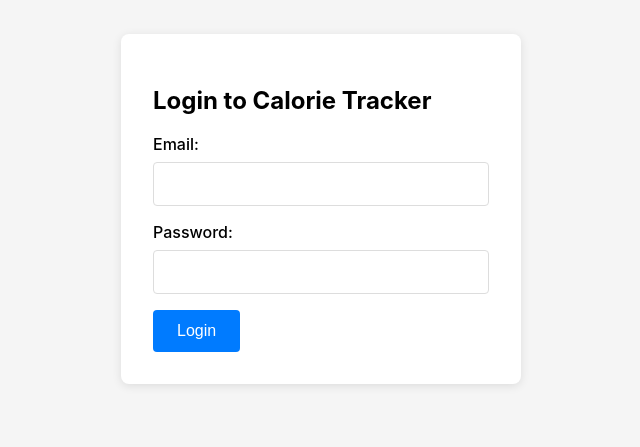
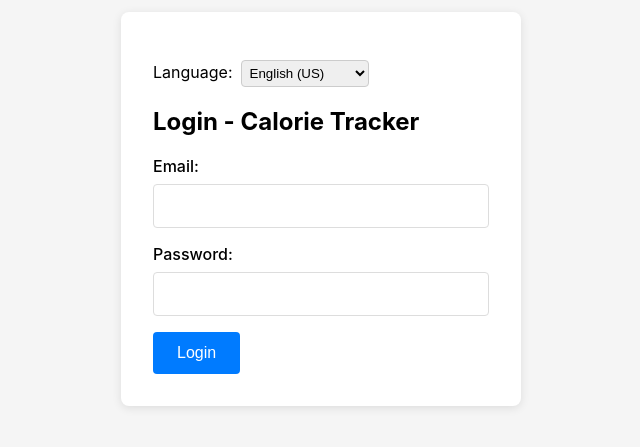
Before and after one commit to ypeskov/kkal-tracker, a React (Vite) app in the folder web/: page / in a window 1280 px wide. Shown: the part 191-638 px from the top of the page, without its empty margins (319-959 px from the left). Built offline with nearby package versions, Linux system fonts and the light colour scheme.

Commit message:
add i18n to client

```diff
--- a/web/package.json
+++ b/web/package.json
@@ -12,8 +12,11 @@
   "dependencies": {
     "@tanstack/react-query": "^5.62.7",
     "@tanstack/react-router": "^1.87.0",
+    "i18next": "^25.5.2",
+    "i18next-browser-languagedetector": "^8.2.0",
     "react": "^18.3.1",
-    "react-dom": "^18.3.1"
+    "react-dom": "^18.3.1",
+    "react-i18next": "^15.7.3"
   },
   "devDependencies": {
     "@eslint/js": "^9.15.0",
--- a/web/src/App.tsx
+++ b/web/src/App.tsx
@@ -1,5 +1,6 @@
 import { useState, useEffect } from 'react'
 import { useQuery } from '@tanstack/react-query'
+import { useTranslation } from 'react-i18next'
 import Login from './components/Login'
 import Dashboard from './components/Dashboard'
 import { authService } from './api/auth'
@@ -11,6 +12,7 @@ interface User {
 }
 
 function App() {
+  const { t } = useTranslation()
   const [isAuthenticated, setIsAuthenticated] = useState(false)
   const [isInitializing, setIsInitializing] = useState(true)
 
@@ -44,7 +46,7 @@ function App() {
   }
 
   if (isInitializing || isLoading) {
-    return <div>Loading...</div>
+    return <div>{t('common.loading')}</div>
   }
 
   return (
--- a/web/src/components/Dashboard.tsx
+++ b/web/src/components/Dashboard.tsx
@@ -1,6 +1,8 @@
 import { useQuery, useMutation, useQueryClient } from '@tanstack/react-query'
 import { useState } from 'react'
+import { useTranslation } from 'react-i18next'
 import { calorieService } from '../api/calories'
+import LanguageSwitcher from './LanguageSwitcher'
 
 interface User {
   id: number
@@ -13,6 +15,7 @@ interface DashboardProps {
 }
 
 export default function Dashboard({ user, onLogout }: DashboardProps) {
+  const { t } = useTranslation()
   const [food, setFood] = useState('')
   const [calories, setCalories] = useState('')
   const queryClient = useQueryClient()
@@ -42,25 +45,26 @@ export default function Dashboard({ user, onLogout }: DashboardProps) {
 
   return (
     <div className="dashboard-container">
+      <LanguageSwitcher />
       <header style={{ display: 'flex', justifyContent: 'space-between', alignItems: 'center' }}>
         <div>
-          <h1>Calorie Tracker</h1>
-          <p>Welcome, {user?.email}!</p>
+          <h1>{t('dashboard.title')}</h1>
+          <p>{t('auth.welcome')}, {user?.email}!</p>
         </div>
         <button
           onClick={onLogout}
           className="btn"
           style={{ backgroundColor: '#dc3545' }}
         >
-          Logout
+          {t('auth.logout')}
         </button>
       </header>
 
       <section style={{ marginBottom: '2rem' }}>
-        <h2>Add Food Entry</h2>
+        <h2>{t('dashboard.addFoodEntry')}</h2>
         <form onSubmit={handleSubmit} style={{ display: 'flex', gap: '1rem', alignItems: 'end' }}>
           <div className="form-group">
-            <label htmlFor="food">Food:</label>
+            <label htmlFor="food">{t('dashboard.food')}:</label>
             <input
               type="text"
               id="food"
@@ -71,7 +75,7 @@ export default function Dashboard({ user, onLogout }: DashboardProps) {
           </div>
 
           <div className="form-group">
-            <label htmlFor="calories">Calories:</label>
+            <label htmlFor="calories">{t('dashboard.calories')}:</label>
             <input
               type="number"
               id="calories"
@@ -86,19 +90,19 @@ export default function Dashboard({ user, onLogout }: DashboardProps) {
             className="btn"
             disabled={addEntryMutation.isPending}
           >
-            Add Entry
+            {t('dashboard.addEntry')}
           </button>
         </form>
       </section>
 
       <section>
-        <h2>Today's Entries</h2>
+        <h2>{t('dashboard.todayEntries')}</h2>
         {isLoading ? (
-          <p>Loading entries...</p>
+          <p>{t('common.loading')}</p>
         ) : (
           <div>
             {entries?.length === 0 ? (
-              <p>No entries yet today.</p>
+              <p>{t('dashboard.noEntries')}</p>
             ) : (
               <ul style={{ listStyle: 'none', padding: 0 }}>
                 {entries?.map((entry: any) => (
@@ -114,14 +118,14 @@ export default function Dashboard({ user, onLogout }: DashboardProps) {
                     }}
                   >
                     <span>{entry.food}</span>
-                    <span>{entry.calories} kcal</span>
+                    <span>{entry.calories} {t('dashboard.kcal')}</span>
                   </li>
                 ))}
               </ul>
             )}
             {entries && entries.length > 0 && (
               <div style={{ marginTop: '1rem', fontWeight: 'bold' }}>
-                Total: {entries.reduce((sum: number, entry: any) => sum + entry.calories, 0)} kcal
+                {t('dashboard.total')}: {entries.reduce((sum: number, entry: any) => sum + entry.calories, 0)} {t('dashboard.kcal')}
               </div>
             )}
           </div>
--- /dev/null
+++ b/web/src/components/LanguageSwitcher.tsx
@@ -0,0 +1,39 @@
+import { useTranslation } from 'react-i18next'
+
+const languages = [
+  { code: 'en-US', name: 'language.en_US' },
+  { code: 'uk-UA', name: 'language.uk_UA' },
+  { code: 'ru-UA', name: 'language.ru_UA' }
+]
+
+export default function LanguageSwitcher() {
+  const { t, i18n } = useTranslation()
+
+  const changeLanguage = (languageCode: string) => {
+    i18n.changeLanguage(languageCode)
+  }
+
+  return (
+    <div className="language-switcher" style={{ margin: '1rem 0' }}>
+      <label htmlFor="language-select" style={{ marginRight: '0.5rem' }}>
+        {t('language.select')}:
+      </label>
+      <select
+        id="language-select"
+        value={i18n.language}
+        onChange={(e) => changeLanguage(e.target.value)}
+        style={{
+          padding: '0.25rem',
+          borderRadius: '4px',
+          border: '1px solid #ccc'
+        }}
+      >
+        {languages.map((language) => (
+          <option key={language.code} value={language.code}>
+            {t(language.name)}
+          </option>
+        ))}
+      </select>
+    </div>
+  )
+}
--- a/web/src/components/Login.tsx
+++ b/web/src/components/Login.tsx
@@ -1,12 +1,15 @@
 import { useState } from 'react'
 import { useMutation } from '@tanstack/react-query'
+import { useTranslation } from 'react-i18next'
 import { authService } from '../api/auth'
+import LanguageSwitcher from './LanguageSwitcher'
 
 interface LoginProps {
   onLogin: () => void
 }
 
 export default function Login({ onLogin }: LoginProps) {
+  const { t } = useTranslation()
   const [email, setEmail] = useState('')
   const [password, setPassword] = useState('')
 
@@ -24,10 +27,11 @@ export default function Login({ onLogin }: LoginProps) {
 
   return (
     <div className="login-container">
-      <h2>Login to Calorie Tracker</h2>
+      <LanguageSwitcher />
+      <h2>{t('auth.login')} - {t('dashboard.title')}</h2>
       <form onSubmit={handleSubmit}>
         <div className="form-group">
-          <label htmlFor="email">Email:</label>
+          <label htmlFor="email">{t('auth.email')}:</label>
           <input
             type="email"
             id="email"
@@ -38,7 +42,7 @@ export default function Login({ onLogin }: LoginProps) {
         </div>
 
         <div className="form-group">
-          <label htmlFor="password">Password:</label>
+          <label htmlFor="password">{t('auth.password')}:</label>
           <input
             type="password"
             id="password"
@@ -53,12 +57,12 @@ export default function Login({ onLogin }: LoginProps) {
           className="btn"
           disabled={loginMutation.isPending}
         >
-          {loginMutation.isPending ? 'Logging in...' : 'Login'}
+          {loginMutation.isPending ? t('auth.loggingIn') : t('auth.loginButton')}
         </button>
 
         {loginMutation.error && (
           <div className="error">
-            Login failed. Please check your credentials.
+            {t('auth.loginFailed')}
           </div>
         )}
       </form>
--- /dev/null
+++ b/web/src/i18n/index.ts
@@ -0,0 +1,41 @@
+import i18n from 'i18next'
+import { initReactI18next } from 'react-i18next'
+import LanguageDetector from 'i18next-browser-languagedetector'
+
+// Translation files
+import enUS from './locales/en_US.json'
+import ukUA from './locales/uk_UA.json'
+import ruUA from './locales/ru_UA.json'
+
+const resources = {
+  'en-US': {
+    translation: enUS
+  },
+  'uk-UA': {
+    translation: ukUA
+  },
+  'ru-UA': {
+    translation: ruUA
+  }
+}
+
+i18n
+  .use(LanguageDetector)
+  .use(initReactI18next)
+  .init({
+    resources,
+    fallbackLng: 'en-US',
+    debug: false,
+
+    detection: {
+      order: ['localStorage', 'navigator', 'htmlTag'],
+      lookupLocalStorage: 'i18nextLng',
+      caches: ['localStorage']
+    },
+
+    interpolation: {
+      escapeValue: false // React already escapes values
+    }
+  })
+
+export default i18n
--- /dev/null
+++ b/web/src/i18n/locales/en_US.json
@@ -0,0 +1,32 @@
+{
+  "auth": {
+    "login": "Login",
+    "email": "Email",
+    "password": "Password",
+    "loginButton": "Login",
+    "loggingIn": "Logging in...",
+    "loginFailed": "Login failed. Please check your credentials.",
+    "logout": "Logout",
+    "welcome": "Welcome"
+  },
+  "dashboard": {
+    "title": "Calorie Tracker",
+    "addFoodEntry": "Add Food Entry",
+    "food": "Food",
+    "calories": "Calories",
+    "addEntry": "Add Entry",
+    "todayEntries": "Today's Entries",
+    "noEntries": "No entries yet today.",
+    "total": "Total",
+    "kcal": "kcal"
+  },
+  "common": {
+    "loading": "Loading..."
+  },
+  "language": {
+    "select": "Language",
+    "en_US": "English (US)",
+    "uk_UA": "Українська (UA)",
+    "ru_UA": "Русский (UA)"
+  }
+}
--- /dev/null
+++ b/web/src/i18n/locales/ru_UA.json
@@ -0,0 +1,32 @@
+{
+  "auth": {
+    "login": "Войти",
+    "email": "Электронная почта",
+    "password": "Пароль",
+    "loginButton": "Войти",
+    "loggingIn": "Входим...",
+    "loginFailed": "Ошибка входа. Проверьте ваши учётные данные.",
+    "logout": "Выйти",
+    "welcome": "Добро пожаловать"
+  },
+  "dashboard": {
+    "title": "Учёт калорий",
+    "addFoodEntry": "Добавить запись о еде",
+    "food": "Еда",
+    "calories": "Калории",
+    "addEntry": "Добавить запись",
+    "todayEntries": "Сегодняшние записи",
+    "noEntries": "Пока нет записей на сегодня.",
+    "total": "Всего",
+    "kcal": "ккал"
+  },
+  "common": {
+    "loading": "Загрузка..."
+  },
+  "language": {
+    "select": "Язык",
+    "en_US": "English (US)",
+    "uk_UA": "Українська (UA)",
+    "ru_UA": "Русский (UA)"
+  }
+}
--- /dev/null
+++ b/web/src/i18n/locales/uk_UA.json
@@ -0,0 +1,32 @@
+{
+  "auth": {
+    "login": "Увійти",
+    "email": "Електронна пошта",
+    "password": "Пароль",
+    "loginButton": "Увійти",
+    "loggingIn": "Входимо...",
+    "loginFailed": "Помилка входу. Перевірте ваші облікові дані.",
+    "logout": "Вийти",
+    "welcome": "Вітаємо"
+  },
+  "dashboard": {
+    "title": "Підрахунок калорій",
+    "addFoodEntry": "Додати запис їжі",
+    "food": "Їжа",
+    "calories": "Калорії",
+    "addEntry": "Додати запис",
+    "todayEntries": "Сьогоднішні записи",
+    "noEntries": "Поки що немає записів на сьогодні.",
+    "total": "Всього",
+    "kcal": "ккал"
+  },
+  "common": {
+    "loading": "Завантаження..."
+  },
+  "language": {
+    "select": "Мова",
+    "en_US": "English (US)",
+    "uk_UA": "Українська (UA)",
+    "ru_UA": "Русский (UA)"
+  }
+}
--- a/web/src/main.tsx
+++ b/web/src/main.tsx
@@ -3,6 +3,7 @@ import { createRoot } from 'react-dom/client'
 import { QueryClient, QueryClientProvider } from '@tanstack/react-query'
 import App from './App.tsx'
 import './index.css'
+import './i18n'
 
 const queryClient = new QueryClient()
 
```
Also changed, not shown: 2 other files (tests, documents, lock files or other folders).
